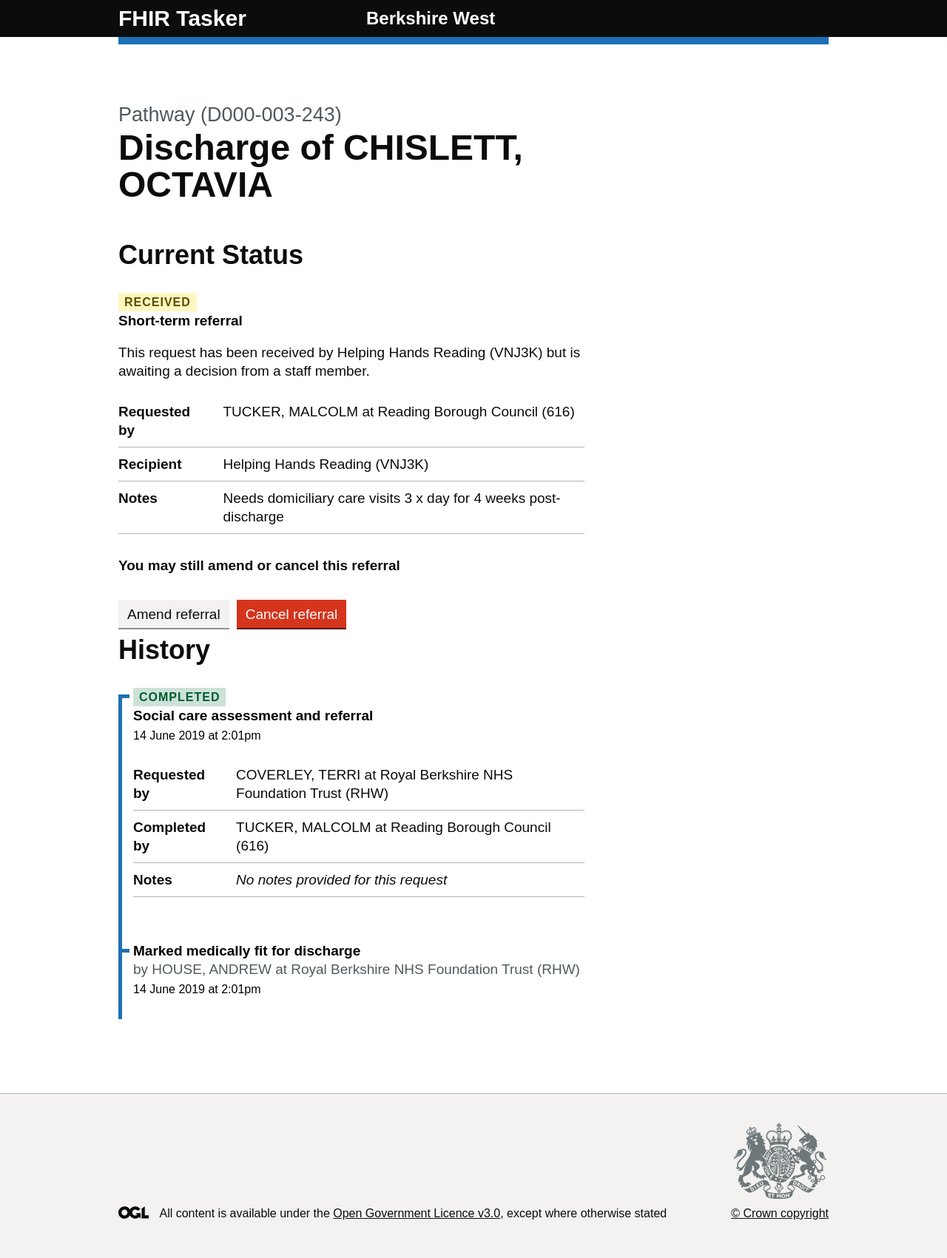
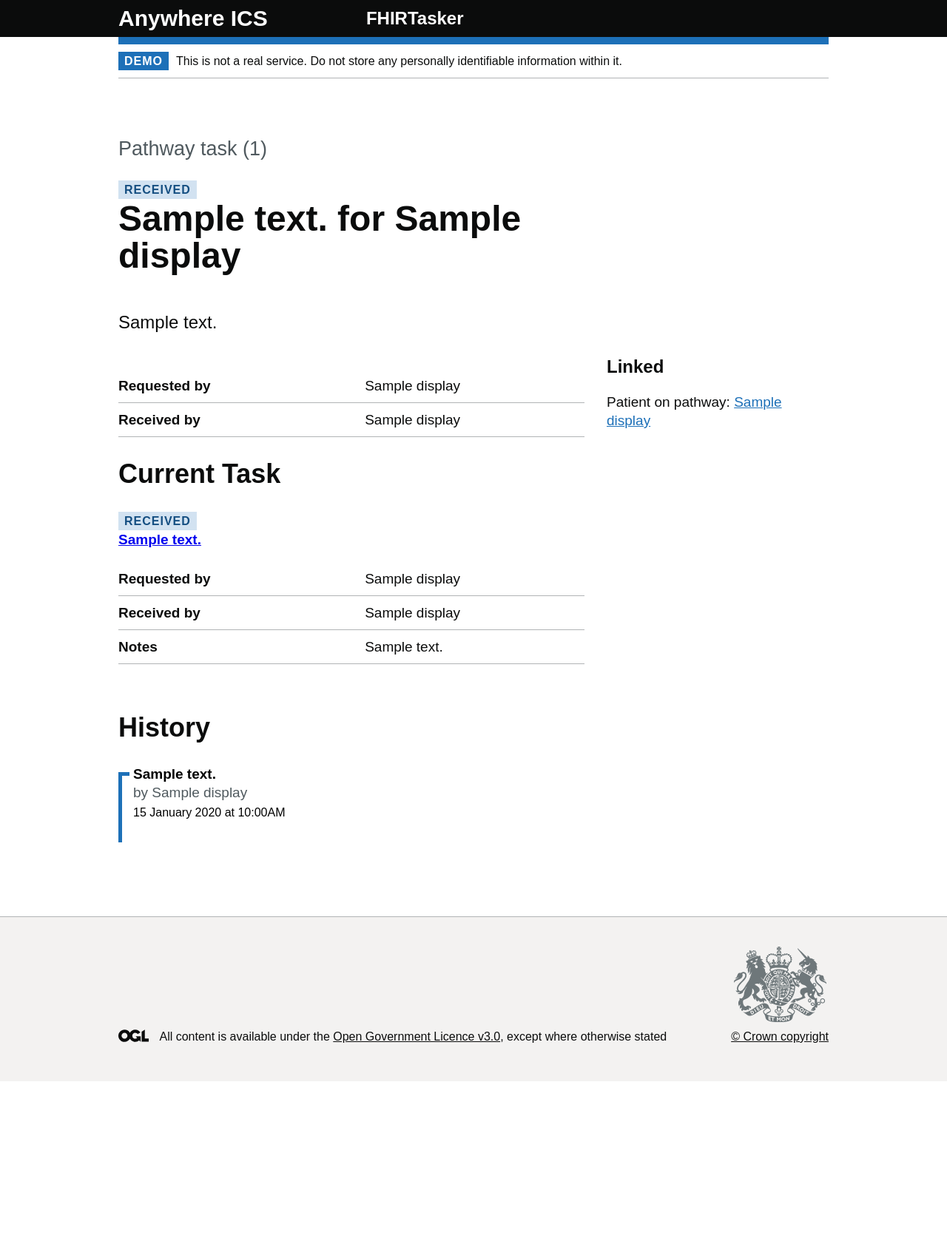
Before and after one commit to henrydwright/fhirtasker, a Flask app: template fhirtasker/templates/resources/task.html in a window 1280 px wide. Shown: the whole page at 74% size. After the commit the page ends 1462 px from the top, so only its background shows below. Run offline with Flask 2, Linux system fonts and the light colour scheme; the template is opened without the code that fills it: most values are stand-ins (such as "Sample title", 1, 10 or a date in 2020); parts of the project's set-up code (start-up, migrations or seed data) failed here and were passed over; some web fonts are replaced.

Commit message:
Mocked up authentication and added functioning Task template.

```diff
--- a/fhirtasker/integrations/fhir/resources.py
+++ b/fhirtasker/integrations/fhir/resources.py
@@ -32,6 +32,7 @@ class ActivePatient(ActiveBase):
 
     def __init__(self, id: str):
         super().__init__(id, "Patient")
+        self.refresh()
 
     def refresh(self):
         """Replaces local copy of resource with one from server"""
--- a/fhirtasker/templates/index.html
+++ b/fhirtasker/templates/index.html
@@ -6,9 +6,9 @@
       <div class="govuk-grid-row">
         <div class="govuk-grid-column-two-thirds">
             <h1 class="govuk-heading-l">Welcome</h1>
-            <ul>
-                <li><a href="/patient/9449305552">Test Patient (from FHIR server)</a></li>
-                <li><a href="/task/test">Test Task (not from server)</a></li>
+            <ul class="govuk-list govuk-list--bullet">
+                <li><a href="/Patient/9449305552">Test Patient (from FHIR server)</a></li>
+                <li><a href="/Task/D000-003-243">Test Task (from FHIR server)</a></li>
             </ul>
         </div>
       </div>
--- a/fhirtasker/templates/layout.html
+++ b/fhirtasker/templates/layout.html
@@ -11,7 +11,18 @@ FHIRTasker
     <main class="govuk-main-wrapper">
       <div class="govuk-grid-row">
         <div class="govuk-grid-column-two-thirds">
+          {% block hero %}
+          {% endblock %}
+        </div>
+      </div>
+      <div class="govuk-grid-row">
+        <div class="govuk-grid-column-two-thirds">
             {% block main %}
+
+            {% endblock %}
+        </div>
+        <div class="govuk-grid-column-one-third">
+            {% block side %}
 
             {% endblock %}
         </div>
--- a/fhirtasker/templates/resources/task.html
+++ b/fhirtasker/templates/resources/task.html
@@ -1,110 +1,145 @@
 {% extends "layout.html" %}
 
-{% block header %}
-<header class="govuk-header " role="banner" data-module="govuk-header">
-    <div class="govuk-header__container govuk-width-container">
-      <div class="govuk-header__logo">
-        <a href="/" class="govuk-header__link govuk-header__link--homepage">
-          <span class="govuk-header__logotype">
-            <span class="govuk-header__logotype-text">
-              FHIR Tasker
-            </span>
-          </span>
-        </a>
-      </div>
-      <div class="govuk-header__content">
-        <a href="#" class="govuk-header__link govuk-header__service-name">
-            Berkshire West
-          </a>
-      </div>
-    </div>
-    </div>
-  </header>
-{% endblock %}
-
-{% block main %}
-
-<span class="govuk-caption-xl">Pathway (D000-003-243)</span>
-<h1 class="govuk-heading-xl">Discharge of CHISLETT, OCTAVIA</h1>
-
-<h2 class="govuk-heading-l">Current Status</h2>
-<div class="moj-timeline__header">
-    <h2 class="moj-timeline__title"><strong class="govuk-tag govuk-tag--yellow">Received</strong><br/>Short-term referral</h2><br/>
-</div><br/>
-<p class="govuk-body">This request has been received by Helping Hands Reading (VNJ3K) but is awaiting a decision from a staff member.</p>
+{% macro render_task(task, show_tag=True, show_title=True, show_date=False, show_notes=True, link_title=True) %}
+<div>
+{%if show_title%}<div class="moj-timeline__header">
+  <h2 class="moj-timeline__title">{%if show_tag%}<strong class="govuk-tag govuk-tag--{{task.status | status_to_govuk_tag_color }}">{{task.status | title}}</strong><br/>{%endif%}{%if link_title%}<a href="/Task/{{task.id}}">{%endif%}{{task.code.text}}{%if link_title %}</a>{%endif%}</h2><br/>
+  </div>{%endif%}
+  {%if show_date%}<p class="moj-timeline__date">
+    <time datetime="{{task.lastModified}}">{{task.lastModified | to_govuk_date }}</time>
+  </p>{%endif%}
+  <br/>
   <table class="govuk-table">
     <tbody class="govuk-table__body">
       <tr class="govuk-table__row">
         <th scope="row" class="govuk-table__header">Requested by</th>
-        <td class="govuk-table__cell">TUCKER, MALCOLM at Reading Borough Council (616)</td>
+        <td class="govuk-table__cell">{{task.requester.display}}</td>
       </tr>
       <tr class="govuk-table__row">
-        <th scope="row" class="govuk-table__header">Recipient</th>
-        <td class="govuk-table__cell">Helping Hands Reading (VNJ3K)</td>
+        <th scope="row" class="govuk-table__header">{{task.status | status_to_verb }}</th>
+        <td class="govuk-table__cell">{{task.owner.display}}</td>
       </tr>
+      {% if show_notes %}
       <tr class="govuk-table__row">
         <th scope="row" class="govuk-table__header">Notes</th>
-        <td class="govuk-table__cell">Needs domiciliary care visits 3 x day for 4 weeks post-discharge</td>
+        <td class="govuk-table__cell">
+          {% if task.note %}
+          {{task.note[0].text}}
+          {% else %}
+          <i>No notes provided for this request</i>
+          {% endif %}
+        </td>
       </tr>
+      {% endif %}
     </tbody>
   </table>
-<p class="govuk-body"><b>You may still amend or cancel this referral</b></p>
+  {% if task.status == "received" %}
+    {% if (user.id | to_practitioner_role_reference ) == task.requester.reference %}
+      <p class="govuk-body">This subtask was started by you. <b>You may still amend or cancel it.</b></p>
       <div class="moj-button-menu">
         <div class="moj-button-menu__wrapper">
           <a href="#" role="button" draggable="false" class="govuk-button moj-button-menu__item govuk-button--secondary" data-module="govuk-button">
-      Amend referral
+            Amend subtask
           </a>
 
           <a href="#" role="button" draggable="false" class="govuk-button moj-button-menu__item govuk-button--warning" data-module="govuk-button">
-      Cancel referral
+            Cancel subtask
           </a>
         </div>
       </div>
+    {% endif %}
+    {% if user.organization.identifier.value == task.owner.identifier.value %}
+    <p class="govuk-body">Your organization has received a request to carry out this task. <b>Would you like to accept or decline this task?</b></p>
+    <div class="moj-button-menu">
+      <div class="moj-button-menu__wrapper">
+        <a href="#" role="button" draggable="false" class="govuk-button moj-button-menu__item govuk-button" data-module="govuk-button">
+          Accept request
+        </a>
+
+        <a href="#" role="button" draggable="false" class="govuk-button moj-button-menu__item govuk-button--warning" data-module="govuk-button">
+          Decline request
+        </a>
+      </div>
+    </div>
+    {% endif %}
+  {% endif %}
+</div>
+{% endmacro %}
+
+{% block hero %}
+<span class="govuk-caption-xl">{% if task.partOf %}Pathway task{%else%}Pathway{%endif%} ({{task.id}})</span>
+<h1 class="govuk-heading-xl"><strong class="govuk-tag govuk-tag--{{task.status | status_to_govuk_tag_color}}">{{task.status}}</strong><br/>{{task.code.text}} {%if task.for_fhir%}for {{task.for_fhir.display}}{%endif%}</h1>
+
+{% if task.note %}
+<p class="govuk-body-l">{{task.note[0].text}}</p>
+{% endif %}
+
+{% endblock %}
+
+
+{% block main %}
+<div>
+{% if task.owner %}
+{{render_task(task, show_tag=False, show_title=False, show_notes=False)}}
+{% endif %}
+
+{% if subtasks %}
+<code hidden>
+  <b>Task</b>
+  {{task.json()}}
+  <br/>
+  <b>Subtasks</b>
+  {% for subtask in subtasks %}
+    {{subtask.json()}}
+    <br/>
+  {% endfor %}
+  <b>User</b>
+  {{user.json()}}
+</code>
+<h2 class="govuk-heading-l">Current Task</h2>
+  {{render_task(subtasks[0])}}
+<br/>
 <br/>
 
 
 <h2 class="govuk-heading-l">History</h2>
 <div class="moj-timeline">
+  {% if subtasks | length > 1 %}
+    {% for subtask in subtasks[1:] %}
+    <div class="moj-timeline__item">
+      {{render_task(subtask, show_date=True)}}
+    </div>
+    {% endfor %}
+  {% endif %}
 
+    <!-- Last item is always a reason, if there is one -->
+    {% if reason %}
     <div class="moj-timeline__item">
-
       <div class="moj-timeline__header">
-          <h2 class="moj-timeline__title"><strong class="govuk-tag govuk-tag--green">Completed</strong><br/> Social care assessment and referral</h2><br/>
+        <h2 class="moj-timeline__title">{{reason.code.text}}</h2><br/>
+        <p class="moj-timeline__byline">
+          {% if reason.performer %}
+          by {{reason.performer[0].display}}
+          {% endif %}
+        </p>
       </div>
       <p class="moj-timeline__date">
-          <time datetime="2019-06-14T14:01:00.000Z">14 June 2019 at 2:01pm</time>
-        </p>
-        <div class="moj-timeline__description">
-            <table class="govuk-table">
-                <tbody class="govuk-table__body">
-                  <tr class="govuk-table__row">
-                    <th scope="row" class="govuk-table__header">Requested by</th>
-                    <td class="govuk-table__cell">COVERLEY, TERRI at Royal Berkshire NHS Foundation Trust (RHW)</td>
-                  </tr>
-                  <tr class="govuk-table__row">
-                    <th scope="row" class="govuk-table__header">Completed by</th>
-                    <td class="govuk-table__cell">TUCKER, MALCOLM at Reading Borough Council (616)</td>
-                  </tr>
-                  <tr class="govuk-table__row">
-                    <th scope="row" class="govuk-table__header">Notes</th>
-                    <td class="govuk-table__cell"><i>No notes provided for this request</i></td>
-                  </tr>
-                </tbody>
-              </table>
-        </div>
-      </div>
-
-    <div class="moj-timeline__item">
-
-      <div class="moj-timeline__header">
-        <h2 class="moj-timeline__title">Marked medically fit for discharge</h2><br/>
-        <p class="moj-timeline__byline">by HOUSE, ANDREW at Royal Berkshire NHS Foundation Trust (RHW)</p>
-      </div>
-      <p class="moj-timeline__date">
-        <time datetime="2019-06-14T14:01:00.000Z">14 June 2019 at 2:01pm</time>
+        <time datetime="{{reason.effectiveDateTime}}">{{reason.effectiveDateTime | to_govuk_date}}</time>
       </p>
     </div>
+    {% endif %}
+
 
   </div>
+{% endif %}
+</div>
+{% endblock %}
 
+{% block side %}
+
+<h4 class="govuk-heading-m">Linked</h4>
+<ul class="govuk-list">
+  {% if task.for_fhir %}<li>Patient on pathway: <a class="govuk-link" href="/{{task.for_fhir.reference}}">{{task.for_fhir.display}}</a></li>{% endif %}
+  {% if task.partOf[0] %}<li>Part of pathway: <a class="govuk-link" href="/{{task.partOf[0].reference}}">{{task.partOf[0].reference}}</a></li>{%endif%}
+</ul>
 {% endblock %}
--- a/fhirtasker/templates/root.html
+++ b/fhirtasker/templates/root.html
@@ -29,15 +29,52 @@
         <a href="/" class="govuk-header__link govuk-header__link--homepage">
           <span class="govuk-header__logotype">
             <span class="govuk-header__logotype-text">
-              FHIR Tasker
+              Anywhere ICS
             </span>
           </span>
         </a>
       </div>
+      <div class="govuk-header__content">
+        <b class="govuk-header__service-name">
+          FHIRTasker
+        </b>
+        {% if user %}
+        <nav aria-label="Menu" class="govuk-header__navigation ">
+          <button type="button" class="govuk-header__menu-button govuk-js-header-toggle" aria-controls="navigation" aria-label="Show or hide menu" hidden>Menu</button>
+          <ul id="navigation" class="govuk-header__navigation-list">
+
+            <li class="govuk-header__navigation-item">
+              User: <b>{{user.practitioner.display}}</b>
+            </li>
+            <li class="govuk-header__navigation-item">
+              Org: <b>{{user.organization.display}}</b>
+            </li>
+            <li class="govuk-header__navigation-item">
+              <a class="govuk-header__link" href="#">
+                Log out
+              </a>
+            </li>
+          </ul>
+        </nav>
+        {% endif %}
+      </div>
     </div>
+
   </header>
+
   {% endblock %}
   <div class="govuk-width-container ">
+    <div class="govuk-phase-banner">
+      <p class="govuk-phase-banner__content">
+        <strong class="govuk-tag govuk-phase-banner__content__tag">
+          Demo
+        </strong>
+        <span class="govuk-phase-banner__text">
+          This is not a real service. Do not store any personally identifiable information within it.
+        </span>
+      </p>
+    </div>
+
     <main class="govuk-main-wrapper " id="main-content" role="main">
         {% block content %}
 
--- a/fhirtasker/views.py
+++ b/fhirtasker/views.py
@@ -1,36 +1,75 @@
 from fhirtasker import app
 from fhirtasker.utils import generate_test_patient
+from fhirtasker.integrations.auth.user.client import UserAuthClient
 from fhirtasker.integrations.fhir.client import get_fhir_client, FHIRClientOperationError
 from fhirtasker.integrations.fhir.resources import ActivePatient
 
-import os
-
 from fhir.resources.R4B.bundle import Bundle
+from fhir.resources.R4B.observation import Observation
 from fhir.resources.R4B.patient import Patient
-from flask import render_template
+from fhir.resources.R4B.practitionerrole import PractitionerRole
+from fhir.resources.R4B.task import Task
+from flask import render_template, request
 from markupsafe import escape
 import requests
 
 FHIR_CLIENT = get_fhir_client()
 
+def get_user() -> PractitionerRole:
+    id = request.args.get("user", default=2, type=int)
+    auth = UserAuthClient()
+    return auth.get_test_user_by_id(id)
+
 @app.route("/")
 def index():
-    return render_template("index.html")
+    return render_template("index.html", user=get_user())
 
-@app.route("/task/test")
+@app.route("/trigger")
+def trigger():
+    """
+    This is just a random method for use during development to trigger some Python action
+    """
+    new_res_content = {
+    "resourceType": "Task",
+    "id": "D000-003-243",
+    "status": "in-progress",
+    "intent": "order",
+    "code": {
+        "text": "Discharge"
+    },
+    "for": {
+        "type": "Patient",
+        "reference": "Patient/9449305552",
+        "display": "CHISLETT, OCTAVIA"
+    },
+    "authoredOn": "2019-05-21T13:15:00Z",
+    "lastModified": "2019-06-14T14:01:00Z",
+    "reasonReference": {
+        "type": "Observation",
+        "reference": "Observation/D000-003-243R"
+    },
+    "note": [
+        {
+            "text": "Awaiting 'Approve Referral' by Helping Hands Reading (VNJ3K)"
+        }
+    ]
+    }
+    resp = FHIR_CLIENT.put_resource("Task/D000-003-243", new_res_content)
+    return f"<h1>Action Performed</h1><p>Result is:</p><code>{resp.content}</code>"
+
+@app.route("/Task/test")
 def task_test():
     return render_template("resources/task.html")
 
-@app.route("/patient/test")
+@app.route("/Patient/test")
 def patient_test():
-    return render_template("resources/patient.html", patient=generate_test_patient())
+    return render_template("resources/patient.html", user=get_user(), patient=generate_test_patient())
 
-@app.route("/patient/<unsafe_nhs_number>")
+@app.route("/Patient/<unsafe_nhs_number>")
 def patient(unsafe_nhs_number):
     nhs_number = str(escape(unsafe_nhs_number))
     try:
         active_patient = ActivePatient(nhs_number)
-        active_patient.refresh()
 
         # if any active pathways exist
         pathways_for_patient = FHIR_CLIENT.search("Task",
@@ -40,7 +79,32 @@ def patient(unsafe_nhs_number):
         if pathways_for_patient:
             pathways_parsed = Bundle.parse_raw(pathways_for_patient)
 
-        return render_template("resources/patient.html", patient=active_patient.patient, pathways=pathways_parsed)
+        return render_template("resources/patient.html", user=get_user(), patient=active_patient.patient, pathways=pathways_parsed)
     except FHIRClientOperationError as ex:
         if ex.status_code == 404:
             return render_template("errors/404.html", error_text=f"The patient with NHS Number {nhs_number} could not be found.")
+
+
+@app.route("/Task/<unsafe_task_id>")
+def task(unsafe_task_id):
+    task_id = str(escape(unsafe_task_id))
+    try:
+        task = Task.parse_raw(FHIR_CLIENT.get_resource_content(f"Task/{task_id}", none_on_404=False))
+        search_results = Bundle.parse_raw(FHIR_CLIENT.search("Task", {
+            "part-of": f"Task/{task_id}"
+        },
+        sort_rules=["-modified"]))
+
+
+        subtasks = None
+        if search_results.entry:
+            subtasks = list(map((lambda bundle_entry: bundle_entry.resource), search_results.entry))
+
+        reason = ""
+        if task.reasonReference:
+            reason =  Observation.parse_raw(FHIR_CLIENT.get_resource_content(task.reasonReference.reference))
+
+        return render_template("resources/task.html", user=get_user(), task=task, subtasks=subtasks, reason=reason)
+    except FHIRClientOperationError as ex:
+        if ex.status_code == 404:
+            return render_template("errors/404.html", error_text=f"The task with ID {task_id} could not be found.")
```
Also changed, not shown: fhirtasker/filters.py (+46 -0 lines), fhirtasker/integrations/auth/user/client.py (added, +73 -0 lines), fhirtasker/integrations/fhir/client.py (+17 -4 lines), fhirtasker/templates/resources/patient.html (+4 -4 lines), fhirtasker/integrations/auth/user/__init__.py (added). Lines whose indentation alone changed are shown as unchanged.
